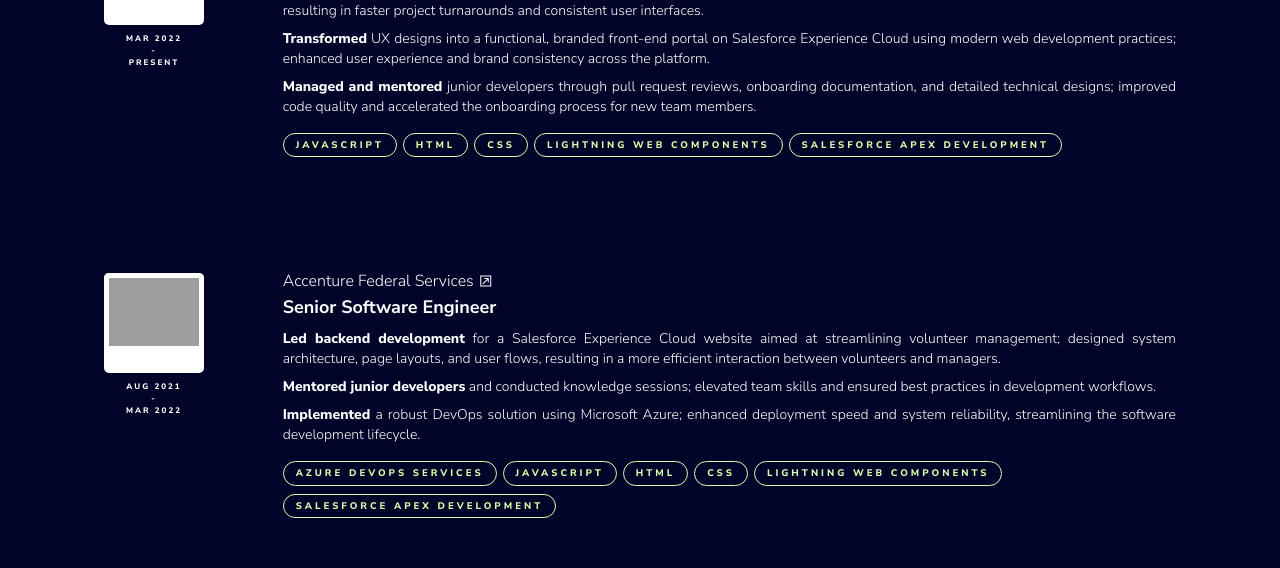
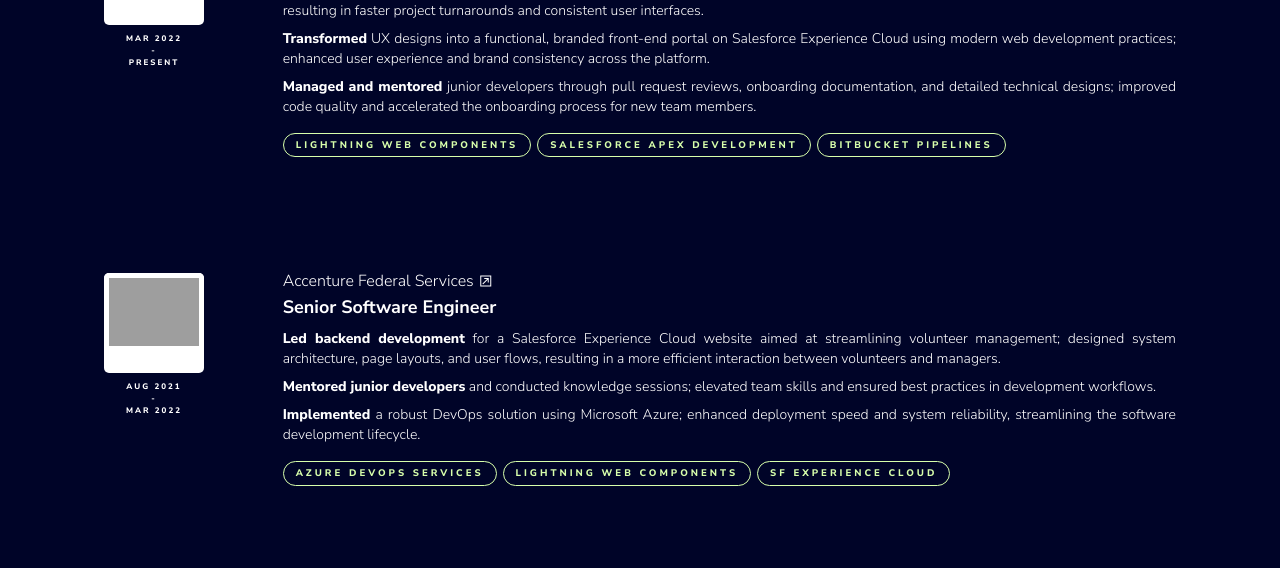
Before and after one commit to MattDev97/matts-main-portfolio, a React (Create React App) app: page / in a window 1280 px wide. Shown: the part 1267-1835 px from the top of the page. Built offline with nearby package versions, Linux system fonts and the light colour scheme; grey boxes are pictures that could not be loaded.

Commit message:
justifying differently

```diff
--- a/src/Components/Experience/JobCard/JobCard.css
+++ b/src/Components/Experience/JobCard/JobCard.css
@@ -31,7 +31,7 @@
 }
 
 .company-link:hover {
-    color: #00A5CF!important;
+    color: #D7FFAB!important;
 }
 
 .skill-pill {
--- a/src/Components/Experience/JobCard/JobCard.js
+++ b/src/Components/Experience/JobCard/JobCard.js
@@ -35,11 +35,11 @@
                         return <p dangerouslySetInnerHTML={{ __html: JSON.stringify(item).replace('"', '').replace('"', '') }} className="description mt-2 md:text-justify text-center md:text-sm text-md"></p>
                     })
                 }
-                <ul className="mt-2 flex flex-wrap">
+                <ul className="mt-2 flex flex-wrap md:justify-start justify-evenly">
                     {
                         props.job.skills.map((item) => {
                             return (
-                                <li className="md:mr-1.5 mt-2 md:ml-0 m-auto">
+                                <li className="md:mr-1.5 mt-2 md:ml-0 text-center">
                                     <div className="skill-pill flex items-center rounded-full px-3 py-1 font-extrabold">
                                         {item}
                                     </div>
--- a/src/Components/Experience/experience.json
+++ b/src/Components/Experience/experience.json
@@ -13,11 +13,9 @@
             "<b>Managed and mentored</b> junior developers through pull request reviews, onboarding documentation, and detailed technical designs; improved code quality and accelerated the onboarding process for new team members."
         ],
         "skills": [
-            "Javascript",
-            "HTML",
-            "CSS",
             "Lightning Web Components",
-            "Salesforce Apex Development"
+            "Salesforce Apex Development",
+            "Bitbucket Pipelines"
         ],
         "link" : "https://www.avionos.com/"
     },
@@ -36,11 +34,8 @@
         ],
         "skills": [
             "Azure DevOps Services",
-            "Javascript",
-            "HTML",
-            "CSS",
             "Lightning Web Components",
-            "Salesforce Apex Development"
+            "SF Experience Cloud"
         ],
         "link" : "https://www.accenture.com/us-en/industries/afs-index"
     },
@@ -64,9 +59,6 @@
             "Salesforce",
             "NodeJS",
             "Angular",
-            "Javascript",
-            "HTML",
-            "CSS",
             "Lightning Web Components"
         ],
         "link" : "https://www.linkedin.com/company/acumen-solutions/"
--- a/src/Components/Projects/projects.json
+++ b/src/Components/Projects/projects.json
@@ -1,6 +1,6 @@
 [
     {
-        "title" : "Chess Clone in Vanilla JS",
+        "title" : "Chess Clone",
         "description" : "A fully functional chess clone made in vanilla javascript.  Even has a bot.  I hate myself.",
         "skills" : ["HTML5", "CSS3", "Javascript"],
         "githubLink" : "https://github.com/MattDev97/Chess-Clone-Vanilla-JS",
```
